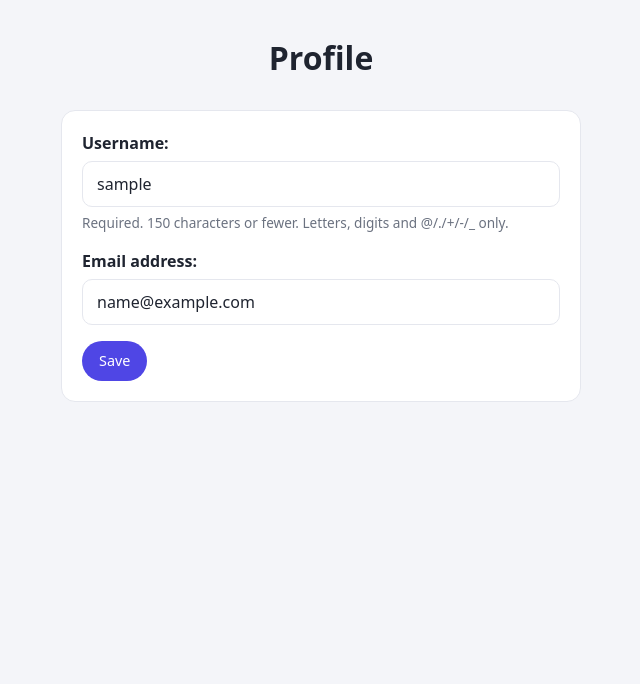
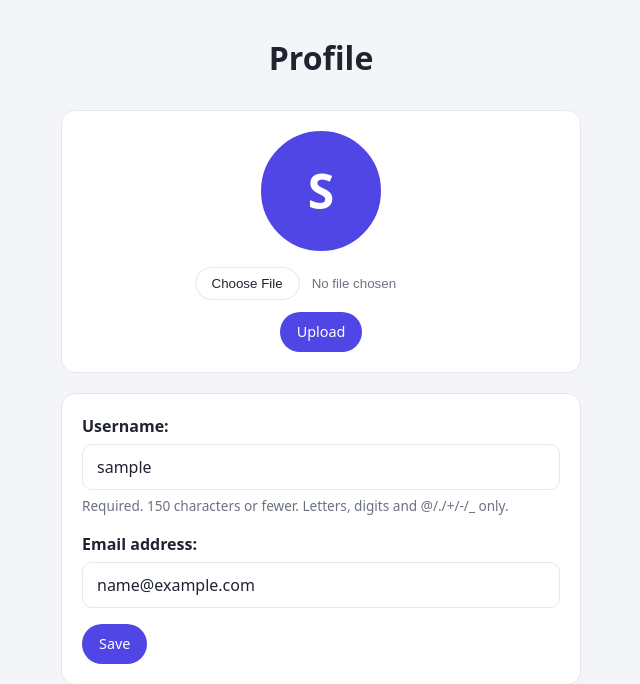
Before and after one commit to MirzokodirovDilshod/Streak-Counter, a Django app: page /profile/ in a window 1280 px wide. Shown: the part 65-749 px from the top of the page, without its empty margins (319-959 px from the left). Before the commit the page ends 467 px from the top, so only its background shows below. Run offline with Django 5.2, Linux system fonts and the light colour scheme; the visitor is signed in with stand-in values (Sample User, id 1).

Commit message:
Added a profile picture uploading

```diff
--- a/config/settings.py
+++ b/config/settings.py
@@ -87,3 +87,7 @@ LOGIN_URL = 'login'
 LOGIN_REDIRECT_URL = 'home'
 
 LOGOUT_REDIRECT_URL = 'login'
+
+MEDIA_URL = '/media/'
+
+MEDIA_ROOT = BASE_DIR / 'media'
--- a/config/urls.py
+++ b/config/urls.py
@@ -1,6 +1,8 @@
 from django.contrib import admin
 from django.urls import path
 from django.contrib.auth import views as auth_views
+from django.conf import settings
+from django.conf.urls.static import static
 from streaks import views
 
 urlpatterns = [
@@ -13,12 +15,13 @@ urlpatterns = [
     path('logout/', auth_views.LogoutView.as_view(), name='logout'),
     path('friends/add/', views.send_request, name='send_request'),
     path('friends/', views.friends, name='friends'),
-    path('friends/accept/<int:request_id>/', views.accept_request,name='accept_request'),
+    path('friends/accept/<int:request_id>/', views.accept_request, name='accept_request'),
     path('friends/<int:user_id>/', views.friends_profile, name='friends_profile'),
-    path('profile/',views.my_profile, name='my_profile'),
-    path('delete/<int:counter_id>/', views.remove_counter,name= 'remove_counter'),
-    path('friends/reject/<int:request_id>/',views.decline_invite,name = 'reject_request'),
-    path('edit/<int:counter_id>/',views.edit_counter, name='edit_counter'),
-    path('friends/remove/<int:user_id>/',views.remove_friend, name='remove_friend'),
-
+    path('profile/', views.my_profile, name='my_profile'),
+    path('delete/<int:counter_id>/', views.remove_counter, name='remove_counter'),
+    path('friends/reject/<int:request_id>/', views.decline_invite, name='reject_request'),
+    path('edit/<int:counter_id>/', views.edit_counter, name='edit_counter'),
+    path('friends/remove/<int:user_id>/', views.remove_friend, name='remove_friend'),
+    path('profile/avatar/', views.upload_avatar, name='upload_avatar'),
 ]
+urlpatterns += static(settings.MEDIA_URL, document_root=settings.MEDIA_ROOT)
--- a/streaks/forms.py
+++ b/streaks/forms.py
@@ -1,6 +1,6 @@
 from django import forms
 from django.contrib.auth.models import User
-from .models import Counter
+from .models import Counter , Profile
 
 class ProfileForm(forms.ModelForm):
     class Meta:
@@ -11,3 +11,8 @@ class CounterForm(forms.ModelForm):
     class Meta:
         model = Counter
         fields = ['title']
+
+class AvatarForm(forms.ModelForm):
+    class Meta:
+        model = Profile
+        fields = ['avatar']
--- a/streaks/models.py
+++ b/streaks/models.py
@@ -52,7 +52,7 @@ class Quote(models.Model):
 class Profile(models.Model):
     user = models.OneToOneField(User, on_delete=models.CASCADE)
     friend_code = models.CharField(max_length=20, unique=True)
-
+    avatar = models.ImageField(upload_to='avatars/', null=True, blank=True)
     def __str__(self):
         return self.user.username
 
--- a/streaks/static/streaks/style.css
+++ b/streaks/static/streaks/style.css
@@ -1,4 +1,3 @@
-/* ---------- Ranglar bir joyda ---------- */
 :root {
   --bg: #f4f5f9;
   --card: #ffffff;
@@ -180,3 +179,25 @@ input:focus { outline: 2px solid var(--primary); outline-offset: 1px; }
 
 .btn-block { display: block; width: 100%; padding: 11px 16px; }
 .auth-links { text-align: center; margin: 16px 0 0; color: var(--muted); font-size: 0.9rem; }
+/* ---------- Avatar ---------- */
+.avatar-card { text-align: center; }
+
+.avatar {
+  width: 120px; height: 120px; border-radius: 50%;
+  object-fit: cover;                       /* rasm cho'zilmasdan doira ichiga sig'adi */
+  border: 3px solid var(--primary);
+  margin: 0 auto 16px; display: block;
+}
+.avatar-empty {
+  display: flex; align-items: center; justify-content: center;
+  background: var(--primary); color: #fff; font-size: 3rem; font-weight: 700;
+}
+
+.avatar-form { display: flex; flex-direction: column; align-items: center; gap: 12px; }
+.avatar-form input[type="file"] { color: var(--muted); max-width: 100%; }
+input[type="file"]::file-selector-button {
+  background: transparent; color: var(--text);
+  border: 1px solid var(--border); border-radius: 999px;
+  padding: 8px 16px; margin-right: 12px; cursor: pointer; font: inherit;
+}
+input[type="file"]::file-selector-button:hover { background: var(--bg); }
--- a/streaks/templates/streaks/base.html
+++ b/streaks/templates/streaks/base.html
@@ -5,7 +5,7 @@
   <meta charset="UTF-8">
   <meta name="viewport" content="width=device-width, initial-scale=1">
   <title>{% block title %}Streak Counter{% endblock %}</title>
-  <link rel="stylesheet" href="{% static 'streaks/style.css' %}">
+  <link rel="stylesheet" href="{% static 'streaks/style.css' %}?v=2">
 </head>
 <body>
   {% if user.is_authenticated %}
--- a/streaks/templates/streaks/my_profile.html
+++ b/streaks/templates/streaks/my_profile.html
@@ -4,6 +4,19 @@
 
 {% block content %}
   <h1 class="page-title">Profile</h1>
+
+  <section class="card form-card avatar-card">
+    {% if user.profile.avatar %}
+      <img class="avatar" src="{{ user.profile.avatar.url }}" alt="Your avatar">
+    {% else %}
+      <div class="avatar avatar-empty">{{ user.username|first|upper }}</div>
+    {% endif %}
+    <form action="{% url 'upload_avatar' %}" method="post" enctype="multipart/form-data" class="avatar-form">
+      {% csrf_token %}
+      <input type="file" name="avatar" accept="image/*" required>
+      <button type="submit" class="btn btn-primary">Upload</button>
+    </form>
+  </section>
 
   <section class="card form-card">
     <form method="post">
--- a/streaks/views.py
+++ b/streaks/views.py
@@ -4,7 +4,7 @@ from django.contrib.auth.forms import UserCreationForm
 from .models import Counter, Quote, Profile, FriendRequest, generate_friend_code
 from django.db.models import Q
 from django.contrib.auth.models import User
-from .forms import ProfileForm, CounterForm
+from .forms import ProfileForm, CounterForm, AvatarForm
 from datetime import date
 
 @login_required
@@ -170,3 +170,15 @@ def home(request):
         'best': best,
         'done_today': done_today,
     })
+
+@login_required
+def upload_avatar(request):
+    if request.method == 'POST':
+        profile, created = Profile.objects.get_or_create(
+            user=request.user,
+            defaults={'friend_code': generate_friend_code()},
+        )
+        form = AvatarForm(request.POST, request.FILES, instance=profile)
+        if form.is_valid():
+            form.save()
+    return redirect('my_profile')
```
Also changed, not shown: streaks/migrations/0006_profile_avatar.py (added), 1 other file.
